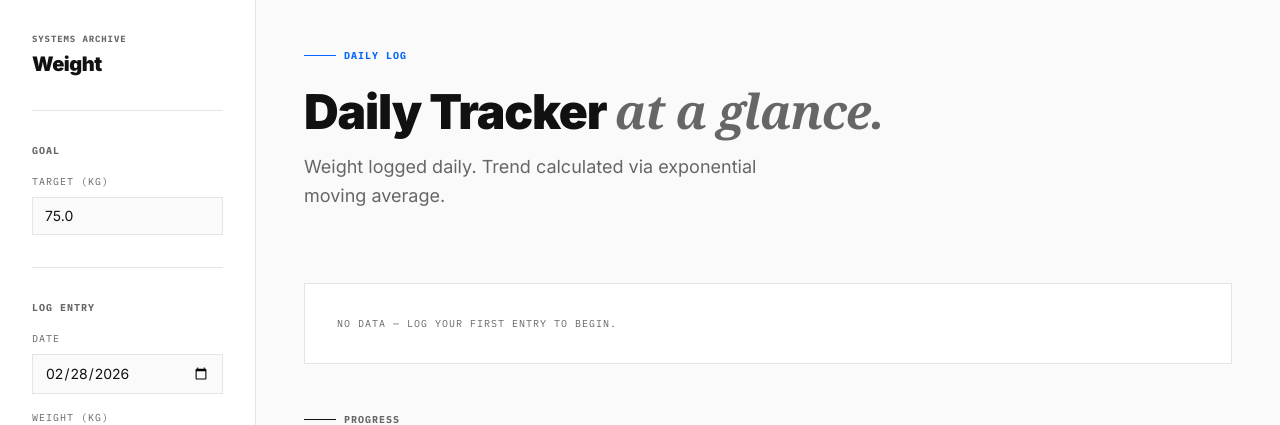
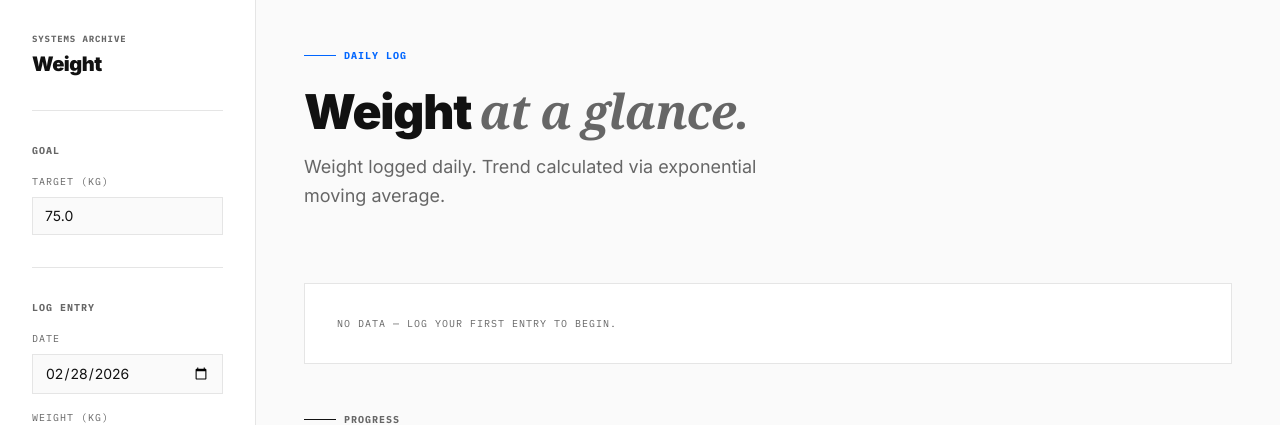
Before and after one commit to yemiD/weight-tracker, a FastAPI app: page / in a window 1280 px wide. Shown: the top 425 px of the page. Run offline with FastAPI, Linux system fonts and the light colour scheme; data that the repository does not hold is empty; some libraries are stand-ins or nearby versions.

Commit message:
changes to copy

```diff
--- a/templates/index.html
+++ b/templates/index.html
@@ -133,10 +133,11 @@
         <span class="font-mono text-[10px] tracking-widest text-accent-pop uppercase font-bold">Daily Log</span>
       </div>
       <h1 class="font-sans text-5xl font-black tracking-tight text-text-main mb-4">
-        Daily Tracker <span class="text-text-muted italic font-serif">at a glance.</span>
+        Weight <span class="text-text-muted italic font-serif">at a glance.</span>
       </h1>
       <p class="max-w-lg text-text-muted text-lg leading-relaxed font-sans">
-        Weight logged daily. Trend calculated via exponential moving average.
+        Weight logged daily.
+        Trend calculated via exponential moving average.
       </p>
     </header>
 
```
